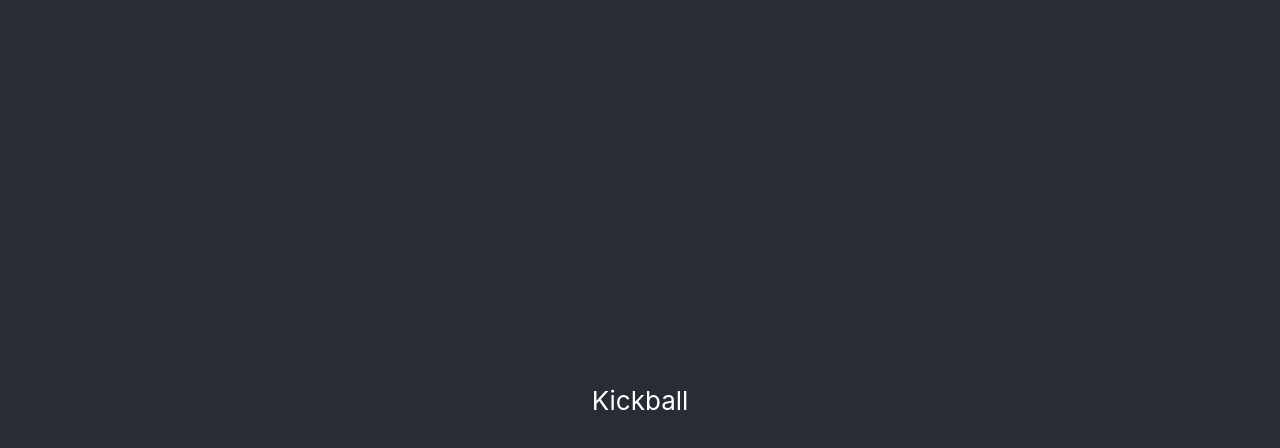
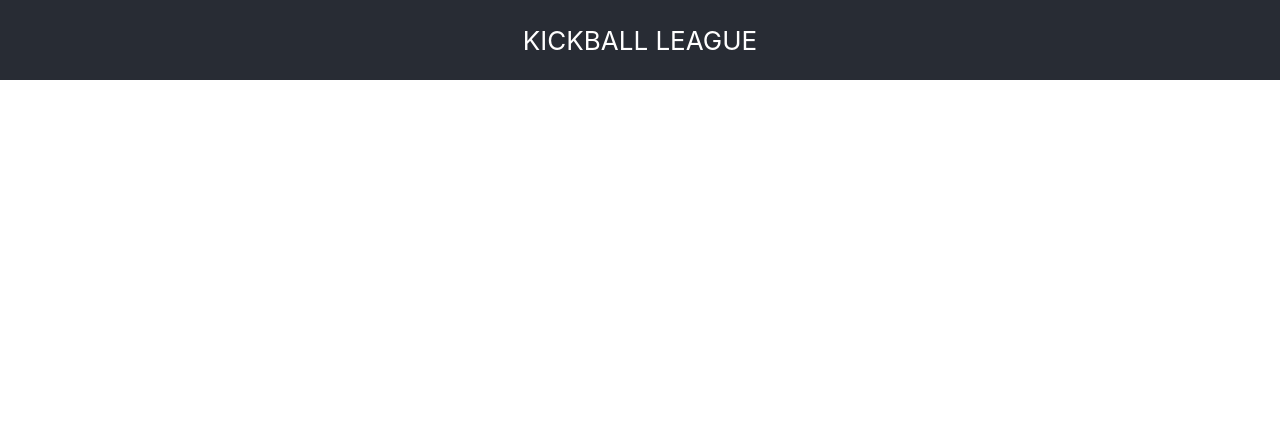
Before and after one commit to abrielcleaver/bfs6-kickball, a React (Create React App) app: page / in a window 1280 px wide. Shown: the top 448 px of the page. Built offline with nearby package versions, Linux system fonts and the light colour scheme.

Commit message:
update styling

```diff
--- a/src/App.css
+++ b/src/App.css
@@ -1,21 +1,10 @@
 .App {
-  text-align: center;
-}
-
-.App-logo {
-  height: 40vmin;
-  pointer-events: none;
-}
-
-@media (prefers-reduced-motion: no-preference) {
-  .App-logo {
-    animation: App-logo-spin infinite 20s linear;
-  }
+  text-align: left;
 }
 
 .App-header {
   background-color: #282c34;
-  min-height: 100vh;
+  min-height: 10vh;
   display: flex;
   flex-direction: column;
   align-items: center;
@@ -27,12 +16,3 @@
 .App-link {
   color: #61dafb;
 }
-
-@keyframes App-logo-spin {
-  from {
-    transform: rotate(0deg);
-  }
-  to {
-    transform: rotate(360deg);
-  }
-}
--- a/src/App.js
+++ b/src/App.js
@@ -5,7 +5,7 @@ import { BrowserRouter, NavLink, Route, Switch } from 'react-router-dom';
 function App() {
   return (
     <div className="App">
-      <header className="App-header">Kickball</header>
+      <header className="App-header">KICKBALL LEAGUE</header>
 
       <BrowserRouter>
         <Switch>
```
